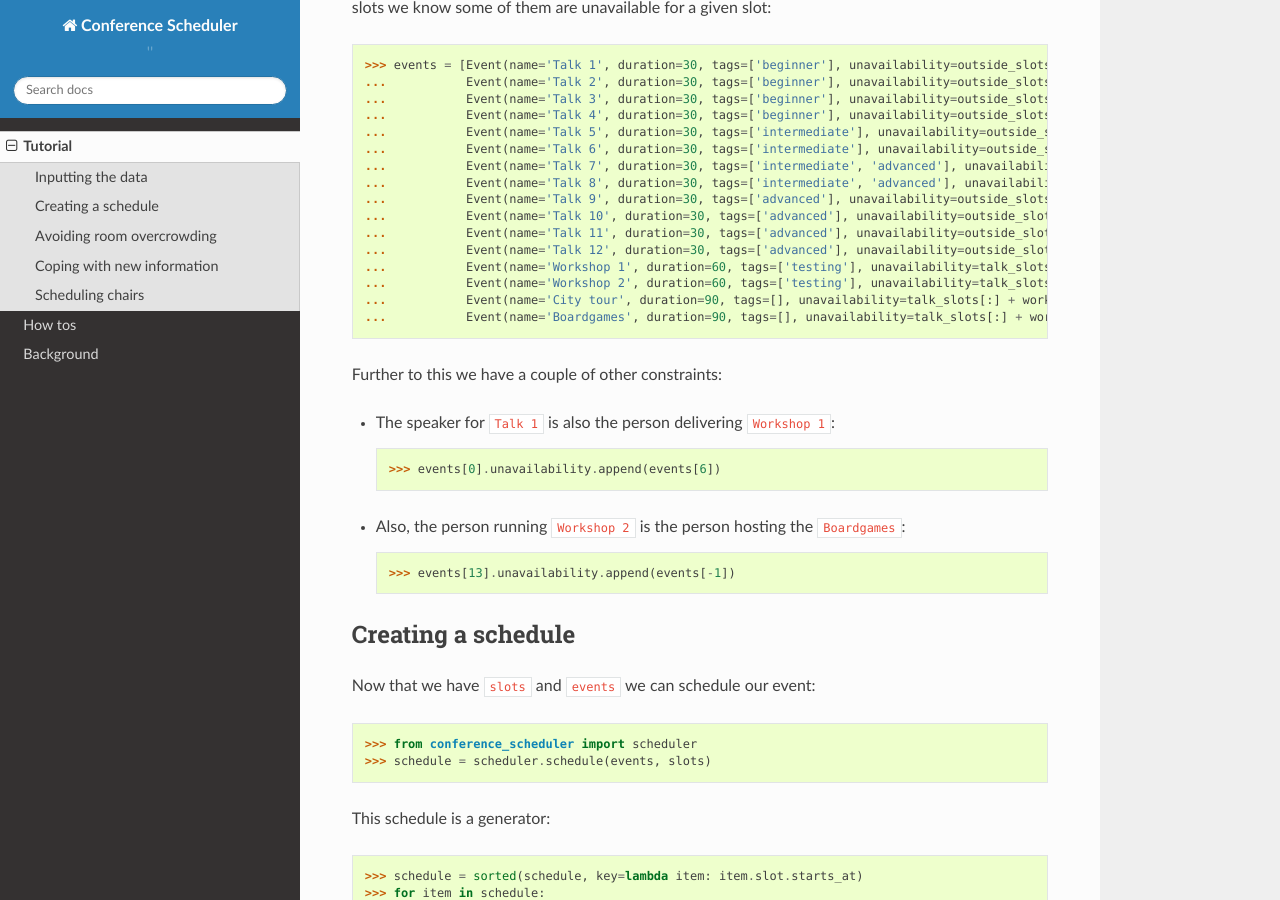
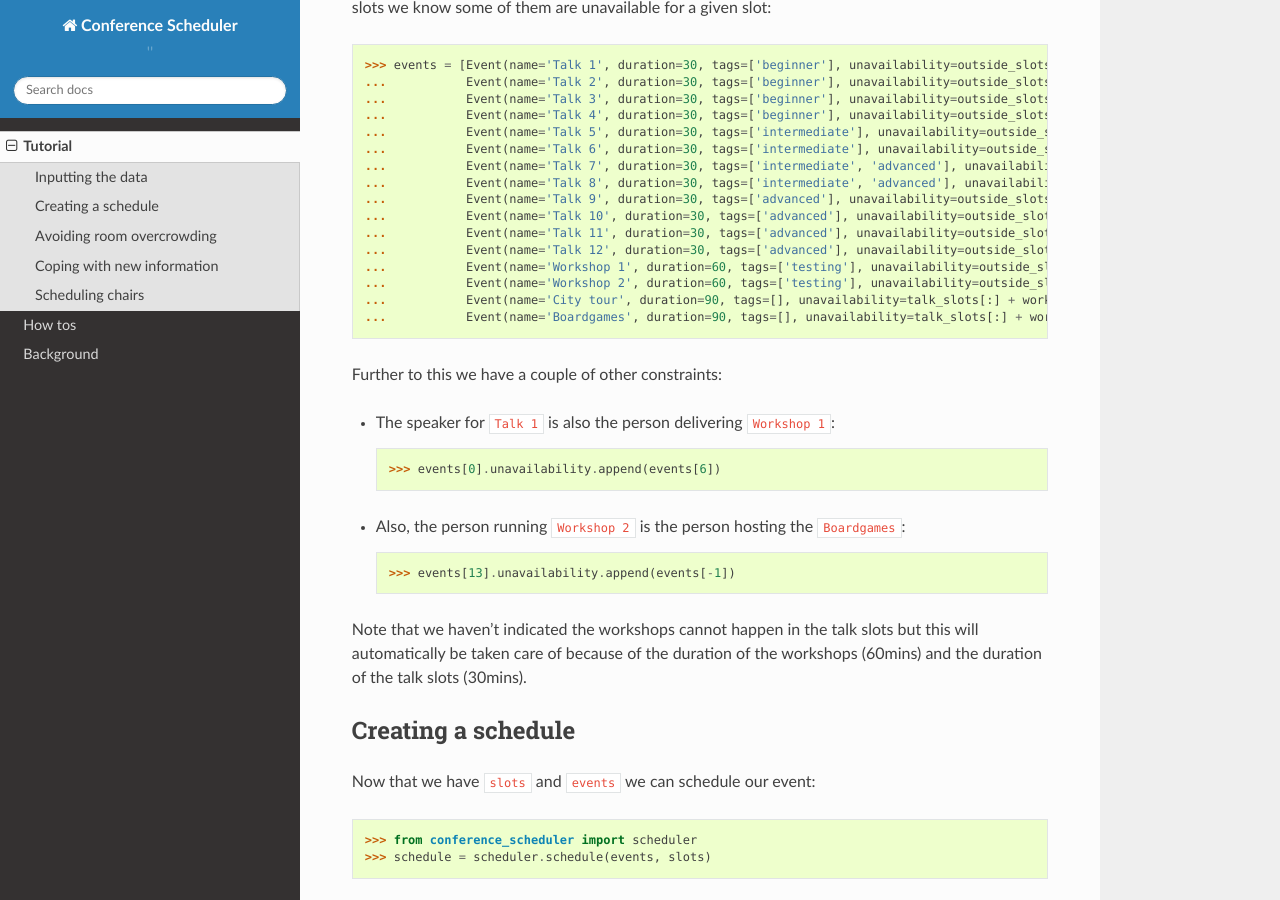
Before and after one commit to PyconUK/ConferenceScheduler, a Sphinx documentation site: the page built from docs/tutorial/index.rst, in a window 1280 px wide and 900 px high, scrolled down 975 px. Built offline with Sphinx 7.4.7 and the Read the Docs theme 2.0.0, drawn with Linux system fonts in a browser that asks for light colours.

Commit message:
Adjust tutorial to reflect the event duration con.

```diff
--- a/docs/tutorial/index.rst
+++ b/docs/tutorial/index.rst
@@ -71,6 +70,10 @@
   :code:`Boardgames`::
 
         >>> events[13].unavailability.append(events[-1])
+
+Note that we haven't indicated the workshops cannot happen in the talk slots but
+this will automatically be taken care of because of the duration of the
+workshops (60mins) and the duration of the talk slots (30mins).
 
 Creating a schedule
 -------------------
```
Also changed, not shown: other parts of docs/tutorial/index.rst (+2 -3 lines).
